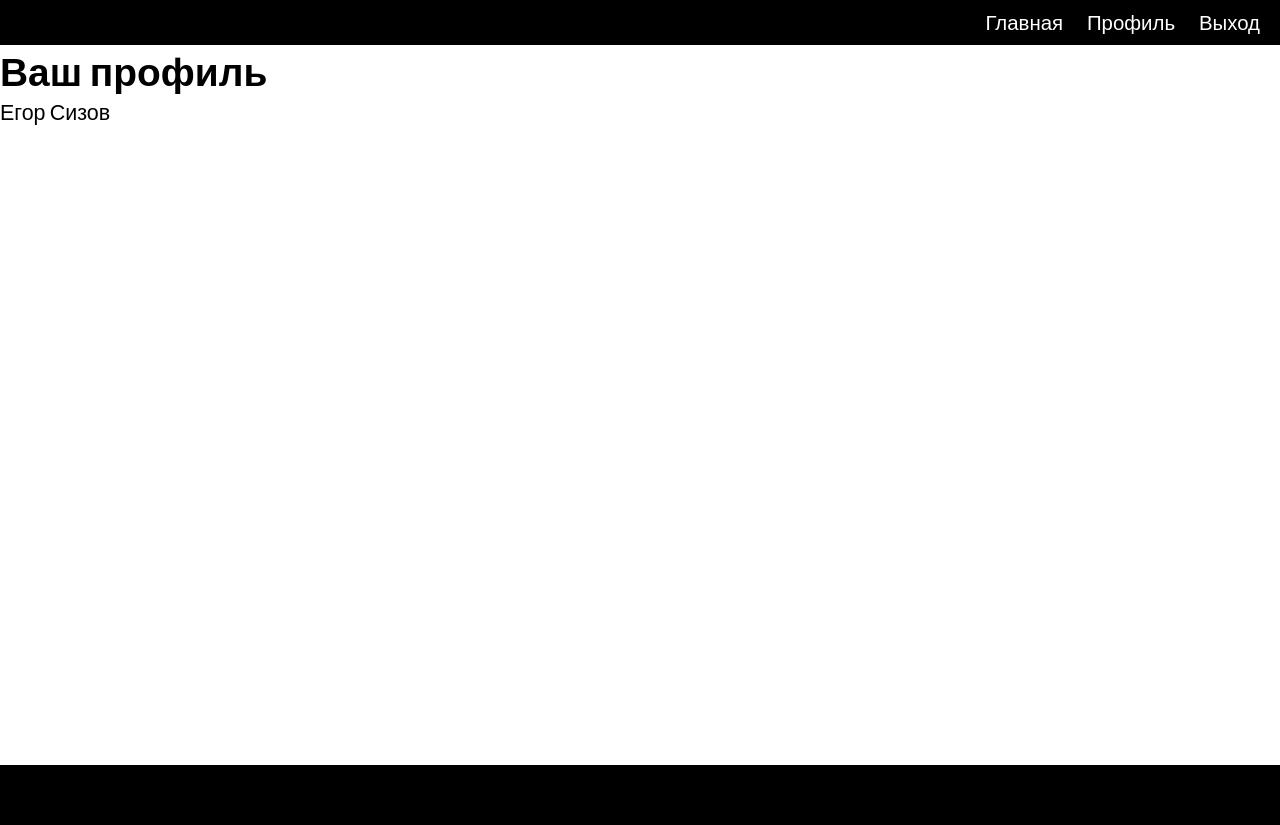
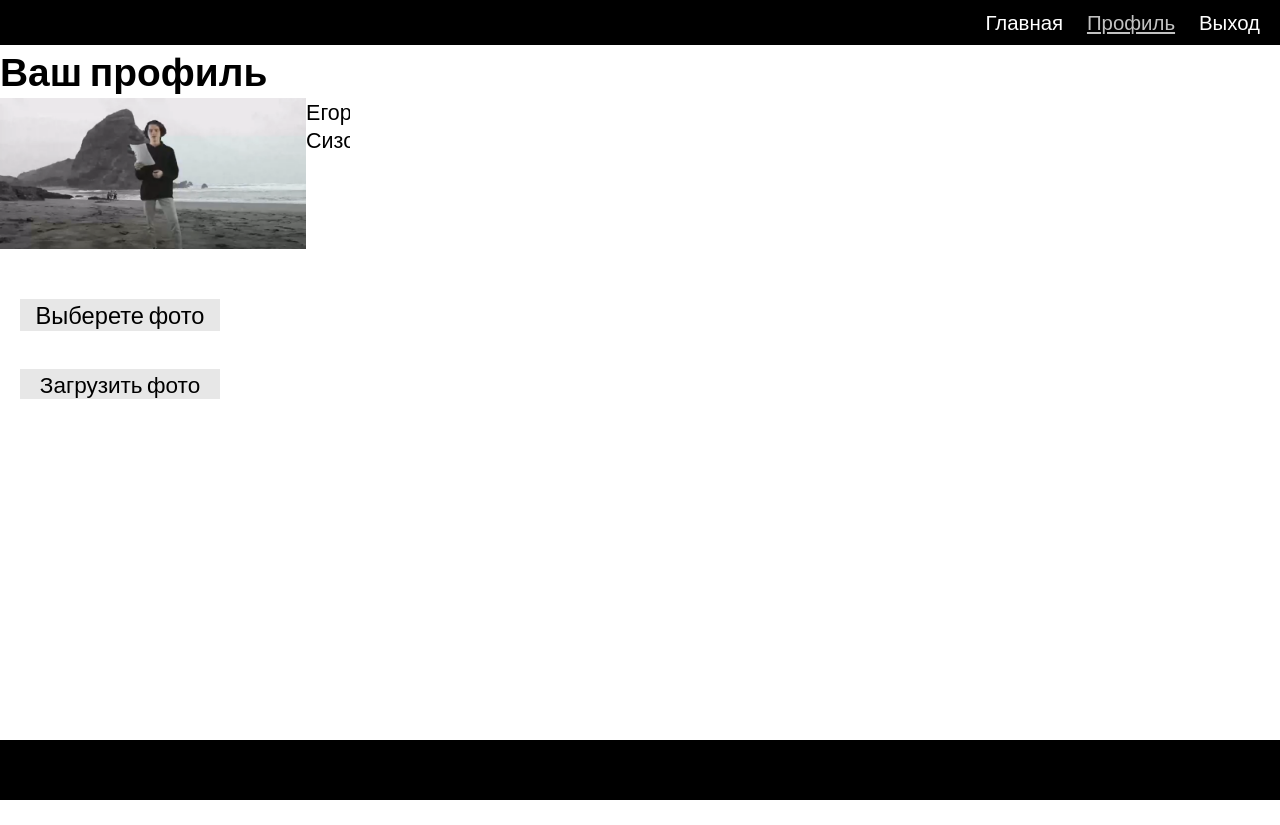
Before and after one commit to VashUber/coursework, a Flask app: page /profile in a window 1280 px wide. After the commit the page ends 800 px from the top, so only its background shows below. Run offline with Flask 2, Linux system fonts and the light colour scheme; a user stored in the database is signed in; data comes from the database, SQL or seed files in the repository; both versions use the stored data as it was after the commit.

Commit message:
загрузка фото в профиле

```diff
--- a/app.py
+++ b/app.py
@@ -1,4 +1,5 @@
 from enum import unique
+import os
 from flask import Flask, render_template, url_for, request, redirect, flash
 from flask_sqlalchemy import SQLAlchemy
 from sqlalchemy import create_engine
@@ -30,6 +31,7 @@ class Profiles(db.Model):
     city = db.Column(db.String(90), nullable=False)
     ticket_id = db.Column(db.Integer, unique=True, nullable=True)
     user_id = db.Column(db.Integer, db.ForeignKey("users.id"))
+    image = db.Column(db.Text, nullable = True)
 
 class Ticket(db.Model):
     ticket_id = db.Column(db.Integer, db.ForeignKey("profiles.ticket_id"), primary_key=True)
@@ -60,16 +62,32 @@ def load_user(user_id):
 def home():
     return render_template('home.html')
 
-@app.route('/profile')
+app.config["IMAGE_UPLOADS"] = './static/img/upload_profile/'
+
+@app.route('/profile', methods=["POST", "GET"])
 def profile():
     base = create_engine('sqlite:///base.db').raw_connection()
     cursor = base.cursor()
     sql = "SELECT * FROM profiles WHERE id = " + str(current_user.id)
     cursor.execute(sql)
     data = cursor.fetchall()
+    if request.method == "POST":
+
+        if request.files:
+            image = request.files['image']
+            image.save(os.path.join(app.config["IMAGE_UPLOADS"], image.filename))
+
+            path = './static/img/upload_profile/' + str(image.filename)
+            sql = "UPDATE profiles SET image = ('" + path + "') WHERE id = " + str(current_user.id)
+            cursor.execute(sql)
+            base.commit()
+
+            return redirect(request.url)
+
+
     return render_template('profile.html', data = data)
 
-@app.route('/login', methods=("POST", "GET"))
+@app.route('/login', methods=["POST", "GET"])
 def loginPage():
     if request.method == "POST":
         login = request.form['email']
--- a/static/style/style.css
+++ b/static/style/style.css
@@ -12,11 +12,11 @@ h1{
 }
 
 h2{
-    font-size: 1.75em;
+    font-size: 1.45em;
 }
 
 main{
-    min-height: calc(100vh - 80px);
+    min-height: calc(100vh - 105px);
 }
 
 a{
@@ -25,7 +25,8 @@ a{
 }
 
 .link-active{
-    color:rgb(80, 80, 80)
+    color:#c2c2c2;
+    text-decoration: underline;
 }
 
 .footer{
@@ -44,6 +45,10 @@ a{
 
 .navigation__link{
     margin-right: 20px;
+}
+.navigation__link:hover{
+    transition: 1s;
+    color: #d4d4d4;
 }
 
 .form-wrapper{
@@ -91,3 +96,36 @@ a{
     margin-top: 30px;
     text-align: center;
 }
+
+.profile__data{
+    display: flex;
+    width: 350px;
+    justify-content: space-between;
+}
+
+.profile__form{
+    margin-left: 20px;
+    display: flex;
+    justify-content: space-between;
+    flex-direction: column;
+    margin-top: 50px;
+    height: 100px;
+}
+
+.submit-input{
+    width: 200px;
+    border: none;
+    background: #e7e7e7;
+}
+
+input[type="file"] {
+    display: none;
+}
+
+.file-upload {
+    background: #e7e7e7;
+    text-align: center;
+    display: inline-block;
+    cursor: pointer;
+    width: 200px;
+}
--- a/templates/index.html
+++ b/templates/index.html
@@ -16,22 +16,37 @@
     <header class="header">
         <nav class="navigation">
 
-            <a href=" {{ url_for('home') }} " class="navigation__link">Главная</a>
+            <a href=" {{ url_for('home') }} " class="navigation__link
+            {% if request.url_rule|string == '/home' %}
+                link-active
+            {% endif %}">Главная</a>
 
             {% if current_user.is_authenticated %}
-                <a href=" {{ url_for('profile') }} " class="navigation__link">Профиль</a>
+                <a href=" {{ url_for('profile') }} " class="navigation__link
+                {% if request.url_rule|string == '/profile' %}
+                    link-active
+                {% endif %}">Профиль</a>
             {% endif %}
 
             {% if not current_user.is_authenticated %}
-                <a href=" {{ url_for('registration') }} " class="navigation__link">Регистрация</a>
+                <a href=" {{ url_for('registration') }} " class="navigation__link
+                {% if request.url_rule|string == '/registration' %}
+                    link-active
+                {% endif %}">Регистрация</a>
             {% endif %}
 
             {% if not current_user.is_authenticated %}
-                <a href=" {{ url_for('loginPage') }} " class="navigation__link">Вход</a>
+                <a href=" {{ url_for('loginPage') }} " class="navigation__link
+                {% if request.url_rule|string == '/login' %}
+                    link-active
+                {% endif %}">Вход</a>
             {% endif %}
 
             {% if current_user.is_authenticated %}
-                <a href=" {{ url_for('logout') }} " class="navigation__link">Выход</a>
+                <a href=" {{ url_for('logout') }} " class="navigation__link
+                {% if request.url_rule|string == '/logout' %}
+                    link-active
+                {% endif %}"">Выход</a>
             {% endif %}
 
         </nav>
--- a/templates/profile.html
+++ b/templates/profile.html
@@ -7,11 +7,21 @@
 {% block content %}
 
 <section class="profile">
-    <h1>Ваш профиль</h1>
+    <h1 class="title">Ваш профиль</h1>
     <div class="profile__data">
         {% for item in data %}
-            <p class="name">{{item[1]}}</p>
+            <img src="{{item[6]}}" alt="profile image" class="profile__image">
+            <p class="profile__name">{{item[1]}}</p>
         {% endfor %}
+    </div>
+    <div class="profile__update-image">
+        <form action="" class="profile__form" method="POST" enctype='multipart/form-data'>
+            <label class="file-upload">
+                <input type="file" name='image'/>
+                <span>Выберете фото</span>
+            </label>
+            <input type="submit" value="Загрузить фото" class='submit-input'>
+        </form>
     </div>
 </section>
 
```
Also changed, not shown: base.db, static/img/upload_profile/ДАДА Я.png (added).
